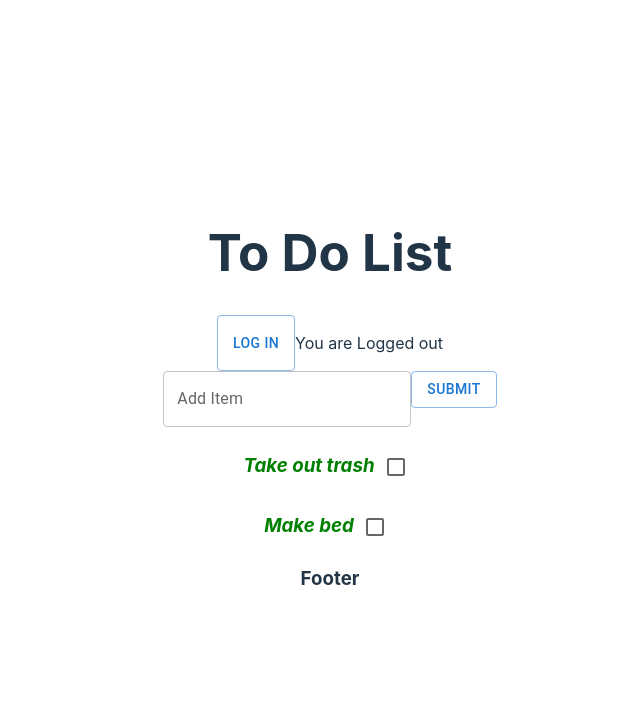
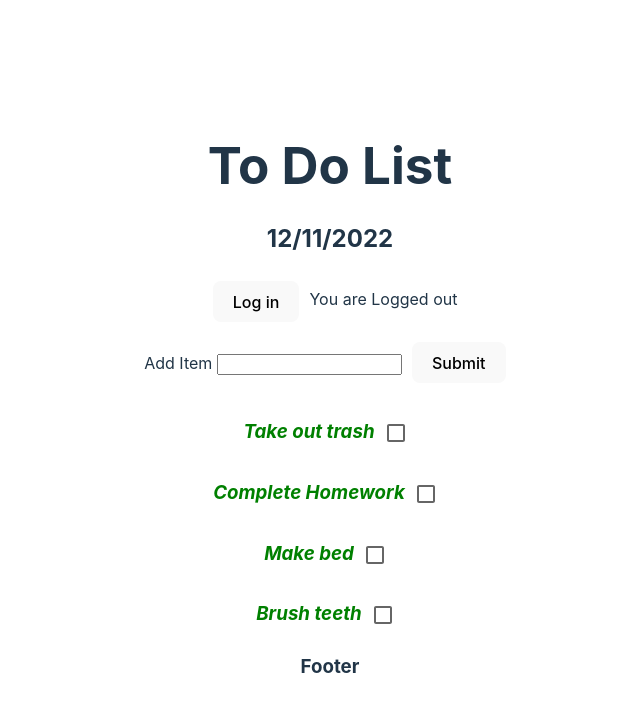
Before and after one commit to OnkurLal/notes-app, a React (Vite) app: page / in a window 1280 px wide. Shown: the top 712 px of the page, without its empty margins (310-950 px from the left). Built offline with nearby package versions, Linux system fonts and the light colour scheme.

Commit message:
added date

```diff
--- a/src/components/Content.jsx
+++ b/src/components/Content.jsx
@@ -1,8 +1,6 @@
 import React, {useState} from "react";
 import CheckListItem from './CheckListItem';
 import notes from "../data/notesData";
-import Button from '@mui/material/Button'
-import TextField from '@mui/material/TextField';
 
 const Content = () => {
     const [notesData, setNotesData] = useState(notes);
@@ -35,8 +33,9 @@ const Content = () => {
     return (
         <>
         <div>
-        <TextField id="outlined-basic" label="Add Item" variant="outlined" value={addItemValue} onChange={(e) => {setAddItemValue(e.target.value)}}/>
-        <Button variant="outlined" className = 'p-3' onClick={handleAddItem}>Submit</Button>
+        <label htmlFor="">Add Item </label>
+        <input type="text" value={addItemValue} onChange={(e) => {setAddItemValue(e.target.value)}}/>
+        <button variant="outlined" className = 'p-3' onClick={handleAddItem}>Submit</button>
         </div>
         {checkListItems}
         </>
--- a/src/components/Header.jsx
+++ b/src/components/Header.jsx
@@ -1,8 +1,10 @@
 import React from "react";
 const Header = () => {
+    const currentDate = new Date().toLocaleDateString();
     return (
         <>
         <h1>To Do List</h1>
+        <h2>{currentDate}</h2>
         </>
     )
 }
--- a/src/components/LoginButton.jsx
+++ b/src/components/LoginButton.jsx
@@ -1,14 +1,13 @@
 import React, {useState} from 'react';
 import '../css/LoginButton.css'
-import Button from '@mui/material/Button'
 
 const LoginButton = () =>{
     const [isLoggedIn, setIsLoggedIn] = useState(false);
     return (
       <div className='loginButton'>
-        <Button variant="outlined" onClick={() => setIsLoggedIn(!isLoggedIn)}>
+        <button onClick={() => setIsLoggedIn(!isLoggedIn)}>
           {isLoggedIn ? "Log out" : "Log in"}
-        </Button>
+        </button>
         <p>You are {isLoggedIn ? "Logged in" : "Logged out"}</p>
       </div>
       )
--- a/src/data/notesData.jsx
+++ b/src/data/notesData.jsx
@@ -1,8 +1,8 @@
 const notes = [
     { id: 1, text: "Take out trash", completed: false },
-    { id: 2, text: "Complete Homework", completed: true },
+    { id: 2, text: "Complete Homework", completed: false },
     { id: 3, text: "Make bed", completed: false },
-    { id: 4, text: "Brush teeth", completed: true },
+    { id: 4, text: "Brush teeth", completed: false },
   ]
 
 export default notes
```
